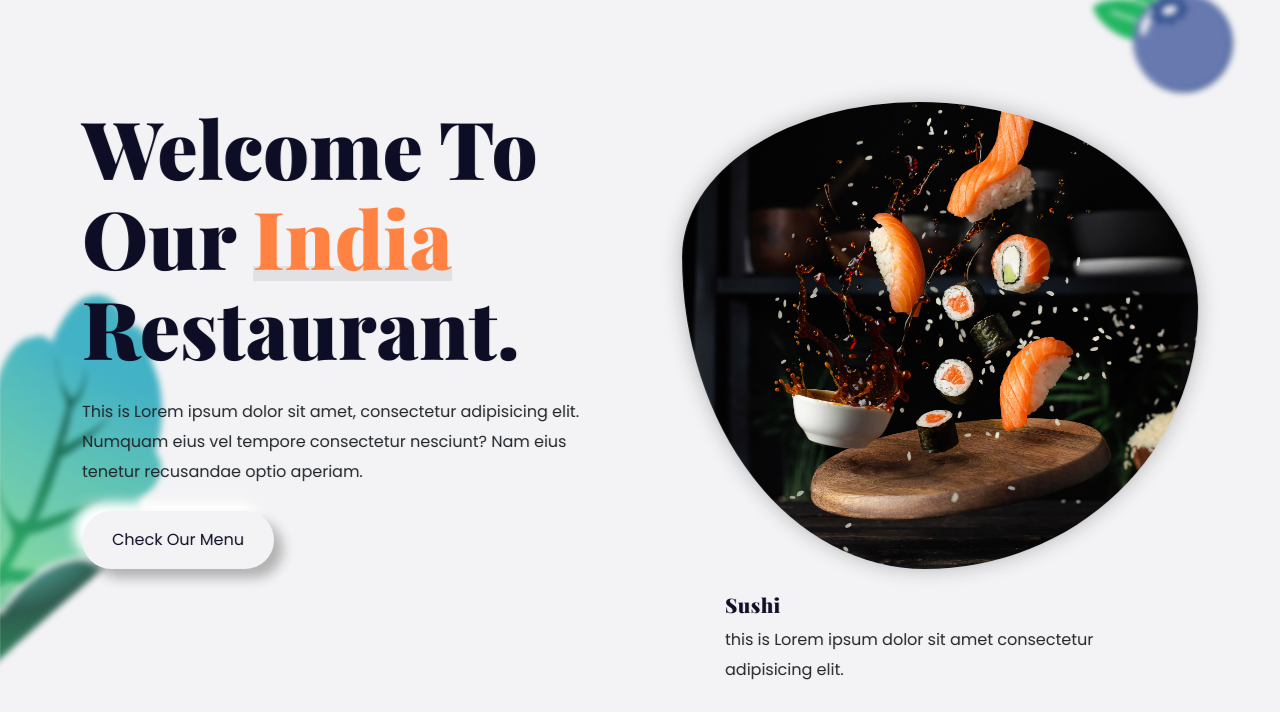
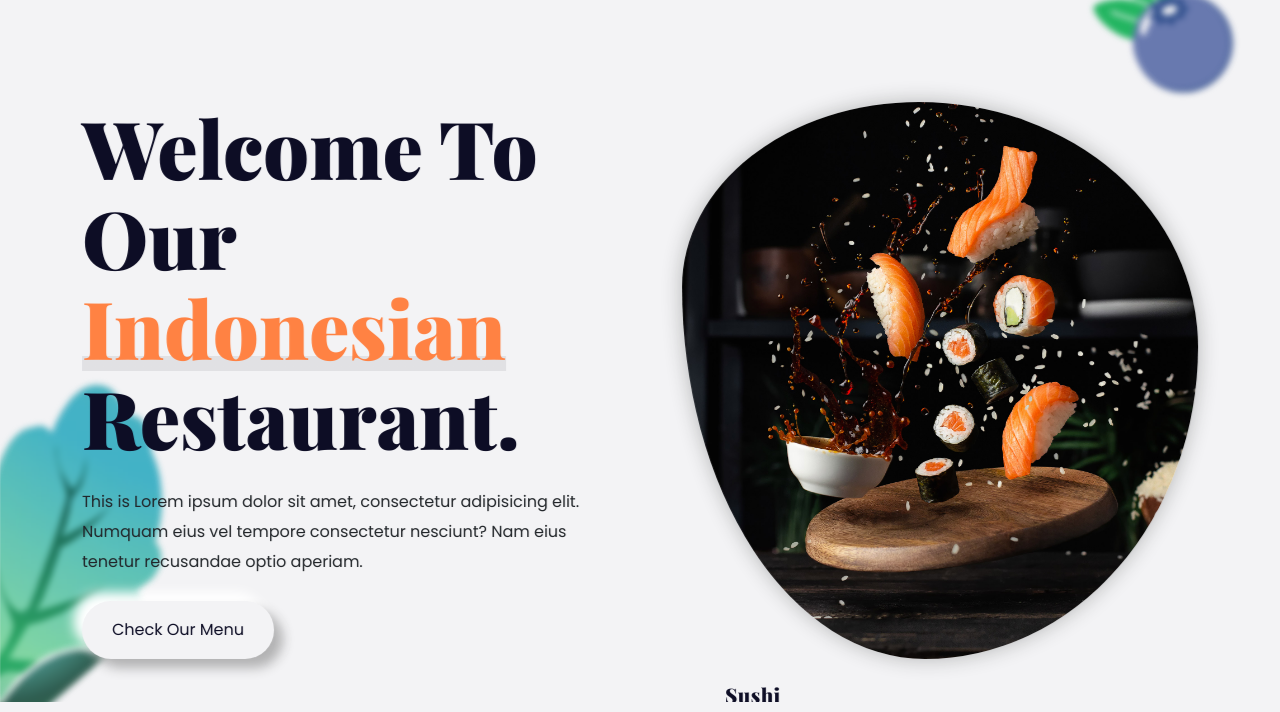
Before and after one commit to muhbintangmahardani/kulinerin, a plain HTML site: page index.html in a window 1280 px wide. Shown: the part 98-810 px from the top of the page. Drawn offline with nearby package versions, Linux system fonts and the light colour scheme; a web font is replaced by a local one.

Commit message:
index.html

```diff
--- a/index.html
+++ b/index.html
@@ -84,7 +84,7 @@
                                 <div class="banner-text">
                                     <h1 class="h1-title">
                                         Welcome to our
-                                        <span>India</span>
+                                        <span>Indonesian</span>
                                         restaurant.
                                     </h1>
                                     <p>This is Lorem ipsum dolor sit amet, consectetur adipisicing elit. Numquam eius
```
